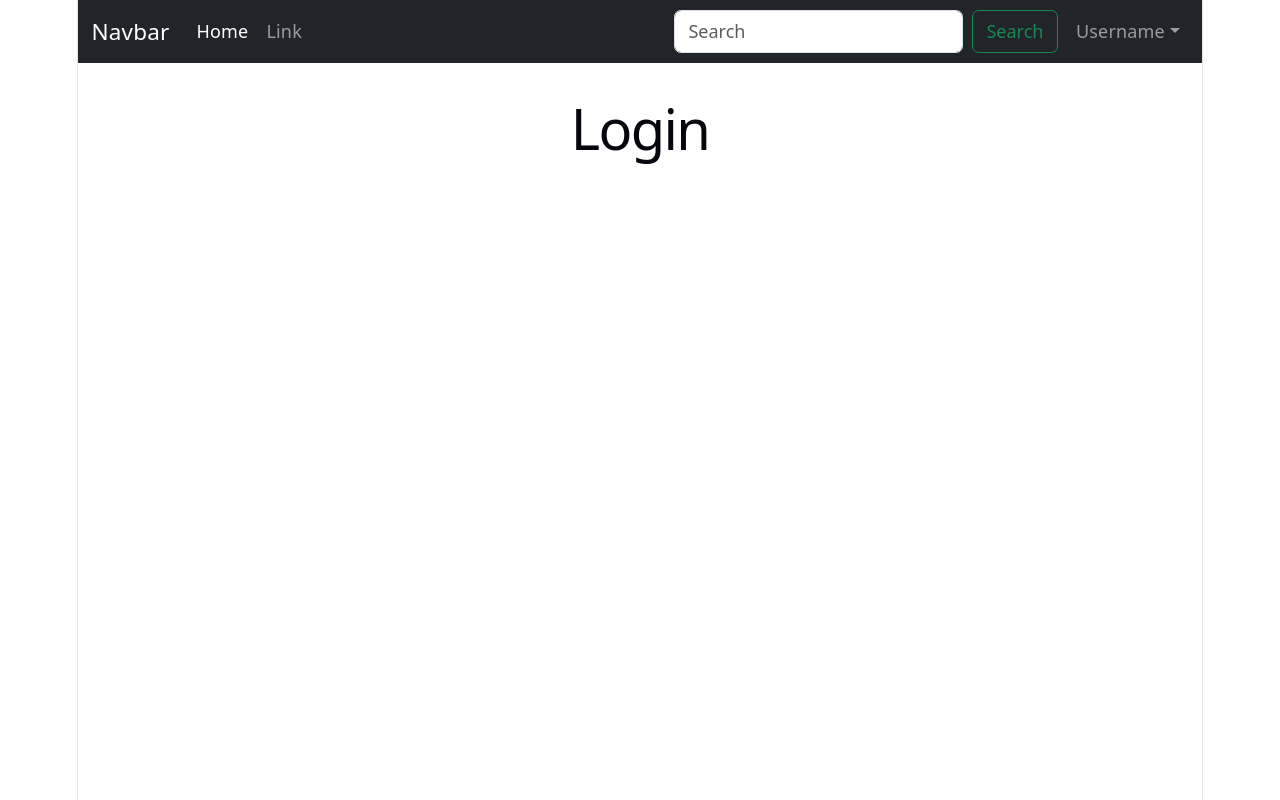
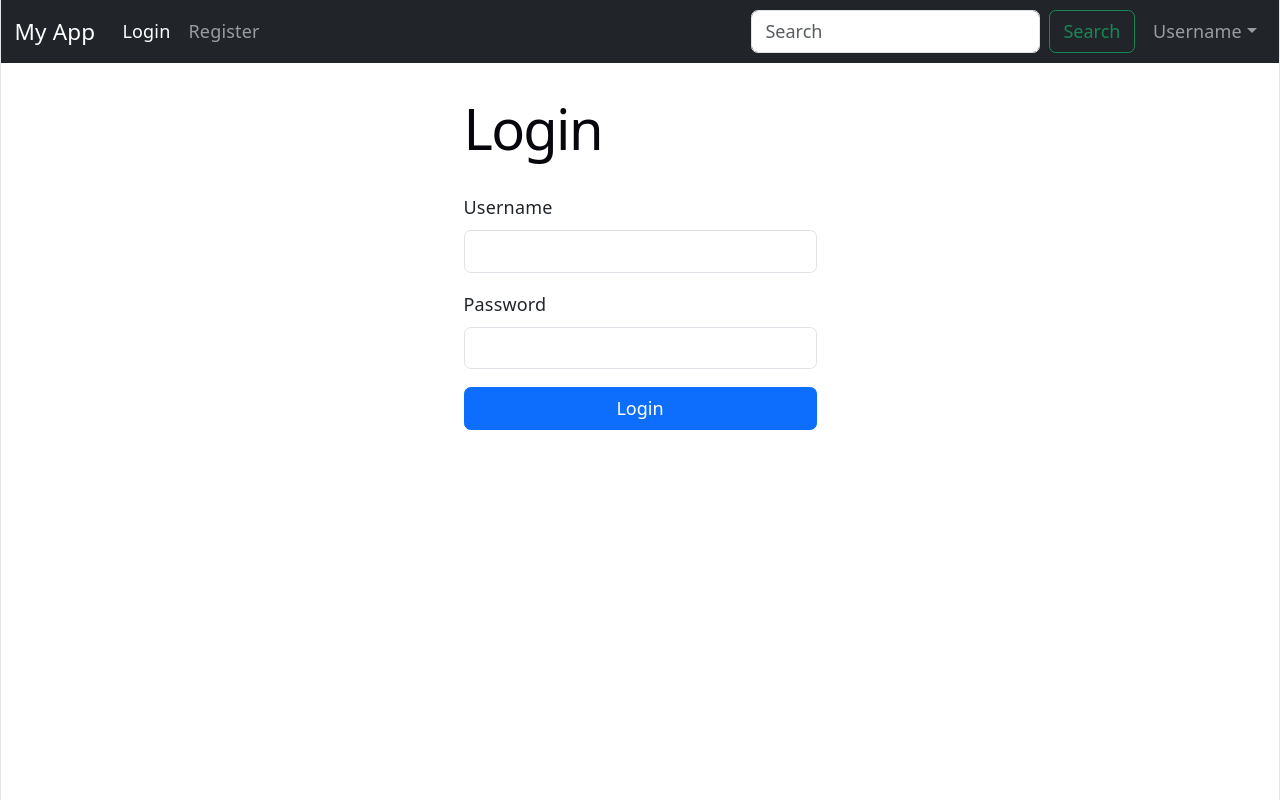
Before and after one commit to Jacl1292/login-reactvite-jwtextend, a React (Vite) app: page /login in a window 1280 px wide. Built offline with nearby package versions, Linux system fonts and the light colour scheme.

Commit message:
implementando login

```diff
--- a/src/App.jsx
+++ b/src/App.jsx
@@ -1,9 +1,9 @@
 import { useState } from 'react'
-import './App.css'
+
 
 import { RouterProvider } from 'react-router-dom'
 import { router } from './router'
-import './App.css'
+
 
 function App() {
   return <RouterProvider router={router} />
--- a/src/components/navbar.jsx
+++ b/src/components/navbar.jsx
@@ -1,19 +1,19 @@
-
+import { Link } from "react-router-dom"
 function Navbar() {
     return (
         <nav className="navbar navbar-expand-lg navbar-dark bg-dark">
             <div className="container-fluid">
-                <a className="navbar-brand" href="#">Navbar</a>
+                <Link className="navbar-brand" to="/">My App</Link>
                 <button className="navbar-toggler" type="button" data-bs-toggle="collapse" data-bs-target="#navbarSupportedContent" aria-controls="navbarSupportedContent" aria-expanded="false" aria-label="Toggle navigation">
                     <span className="navbar-toggler-icon"></span>
                 </button>
                 <div className="collapse navbar-collapse" id="navbarSupportedContent">
                     <ul className="navbar-nav me-auto mb-2 mb-lg-0">
                         <li className="nav-item">
-                            <a className="nav-link active" aria-current="page" href="#">Home</a>
+                            <Link className="nav-link active" aria-current="page" to="/login">Login</Link>
                         </li>
-                        <li className="nav-item">
-                            <a className="nav-link" href="#">Link</a>
+                         <li className="nav-item">
+                            <Link className="nav-link" aria-current="page" to="/register">Register</Link>
                         </li>
 
                     </ul>
@@ -24,14 +24,13 @@ function Navbar() {
                     <ul className="navbar-nav mb-2 mb-lg-0">
 
                         <li className="nav-item dropdown">
-                            <a className="nav-link dropdown-toggle" href="#" role="button" data-bs-toggle="dropdown" aria-expanded="false">
+                            <Link className="nav-link dropdown-toggle" to="#" role="button" data-bs-toggle="dropdown" aria-expanded="false">
                                 Username
-                            </a>
-                            <ul className="dropdown-menu">
-                                <li><a className="dropdown-item" href="#">Action</a></li>
-                                <li><a className="dropdown-item" href="#">Another action</a></li>
+                            </Link>
+                            <ul className="dropdown-menu dropdown-menu-end">
+                                <li><Link className="dropdown-item" aria-current="page" to="/change-password">Cange Password</Link></li>
                                 <li><hr className="dropdown-divider" /></li>
-                                <li><a className="dropdown-item" href="#">Something else here</a></li>
+                                <li><Link className="dropdown-item" to="#">Logout</Link></li>
                             </ul>
                         </li>
                     </ul>
--- a/src/contexts/AuthContext.jsx
+++ b/src/contexts/AuthContext.jsx
@@ -5,12 +5,37 @@ export const AuthContext = createContext();
 export function AuthProvider({ children }) {
 
    const [user, setUser] = useState(null);
+   const [error, setError] = useState("");
 
-   /* const login = (userData) => {
-        setUser(userData);
-    };
+   const login = async (credentials) => {
+    try {
+    const response = await fetch("http://localhost:5000/login", {
+        method: "POST",
+        headers: {
+            "Content-Type": "application/json"
+        },
+        body: JSON.stringify(credentials)
+    });
 
-    const logout = () => {
+    const data = await response.json();
+
+    if (!response.ok) {
+        throw new Error(data.msg || "Error al iniciar sesion");
+    }
+
+    setError("");
+    setUser(data.user);
+
+    localStorage.setItem("token", data.access_token);
+
+      } catch (error) {
+        console.error(error.message);
+         setError(error.message);
+    }
+};
+
+
+    /*const logout = () => {
         setUser(null);
     };*/
 
@@ -18,8 +43,9 @@ export function AuthProvider({ children }) {
         <AuthContext.Provider
             value={{
                 user,
-               /* login,
-                logout */
+                login,
+                error,
+                /*logout */
             }}
         >
             {children}
--- a/src/index.css
+++ b/src/index.css
@@ -55,10 +55,9 @@ body {
 }
 
 #root {
-  width: 1126px;
+  width: 100%;
   max-width: 100%;
-  margin: 0 auto;
-  text-align: center;
+  margin: 0;
   border-inline: 1px solid var(--border);
   min-height: 100svh;
   display: flex;
--- a/src/main.jsx
+++ b/src/main.jsx
@@ -1,6 +1,7 @@
 import { StrictMode } from 'react'
 import { createRoot } from 'react-dom/client'
 import { AuthProvider } from './contexts/AuthContext.jsx'
+
 
 import 'bootstrap/dist/css/bootstrap.min.css'
 import 'bootstrap/dist/js/bootstrap.bundle.min.js'
@@ -8,12 +9,11 @@ import '@fortawesome/fontawesome-free/css/all.min.css'
 
 import './index.css'
 import App from './App.jsx'
-import Navbar from './components/navbar.jsx'
+
 
 createRoot(document.getElementById('root')).render(
   <StrictMode>
     <AuthProvider>
-      <Navbar />
       <App />
     </AuthProvider>
   </StrictMode>,
--- a/src/pages/login.jsx
+++ b/src/pages/login.jsx
@@ -1,9 +1,59 @@
+import { useState } from "react";
+import { useAuth } from "../hooks/useAuth"
 
 function Login() {
+
+  const { login, error } = useAuth();
+
+  const [formData, setFormData] = useState({
+    username: "",
+    password: ""
+  });
+
+  const handleChange = (e) => {
+    setFormData({
+      ...formData,
+      [e.target.id]: e.target.value
+    });
+  };
+
+
+
+  const handleSubmit = async (e) => {
+    e.preventDefault();
+
+    await login(formData);
+  };
+
   return (
-    <>
-      <h1>Login</h1>
-    </>
+    <div className="container">
+      {
+        error && (
+          <div className="alert alert-warning alert-dismissible fade show" role="alert">
+            <strong>Error:</strong> {error}
+            <button type="button" className="btn-close" data-bs-dismiss="alert" aria-label="Close"></button>
+          </div>
+        )
+      }
+      <div className="row">
+        <div className="col-md-4 offset-md-4">
+          <h1>Login</h1>
+          <form onSubmit={handleSubmit}>
+            <div className="mb-3">
+              <label htmlFor="username" className="form-label">Username</label>
+              <input type="text" className="form-control" id="username" value={formData.username}
+                onChange={handleChange} />
+            </div>
+            <div className="mb-3">
+              <label htmlFor="password" className="form-label">Password</label>
+              <input type="password" className="form-control" id="password" value={formData.password}
+                onChange={handleChange} />
+            </div>
+            <button type="submit" className="btn btn-primary w-100">Login</button>
+          </form>
+        </div>
+      </div>
+    </div>
   )
 }
 
--- a/src/router.jsx
+++ b/src/router.jsx
@@ -4,24 +4,45 @@ import NotFound from './pages/notfound'
 import Login from './pages/login'
 import Register from './pages/register'
 import Change_Password from './pages/change-password'
+import Navbar from './components/navbar'
 
 export const router = createBrowserRouter([
   {
     path: '/',
-    element: <Home />,
+    element: (
+      <>
+        <Navbar />
+        <Home />
+      </>
+    ),
     errorElement: <NotFound />
   },
   {
     path: '/login',
-    element: <Login />,
+    element: (
+      <>
+        <Navbar />
+        <Login />
+      </>
+    )
   },
   {
     path: '/register',
-    element: <Register />,
+    element: (
+      <>
+        <Navbar />
+        <Register />
+      </>
+    )
   },
   {
     path: '/change-password',
-    element: <Change_Password />,
+    element: (
+      <>
+        <Navbar />
+        <Change_Password />
+      </>
+    )
   },
 
 ])
```
Also changed, not shown: src/App.css (deleted).
